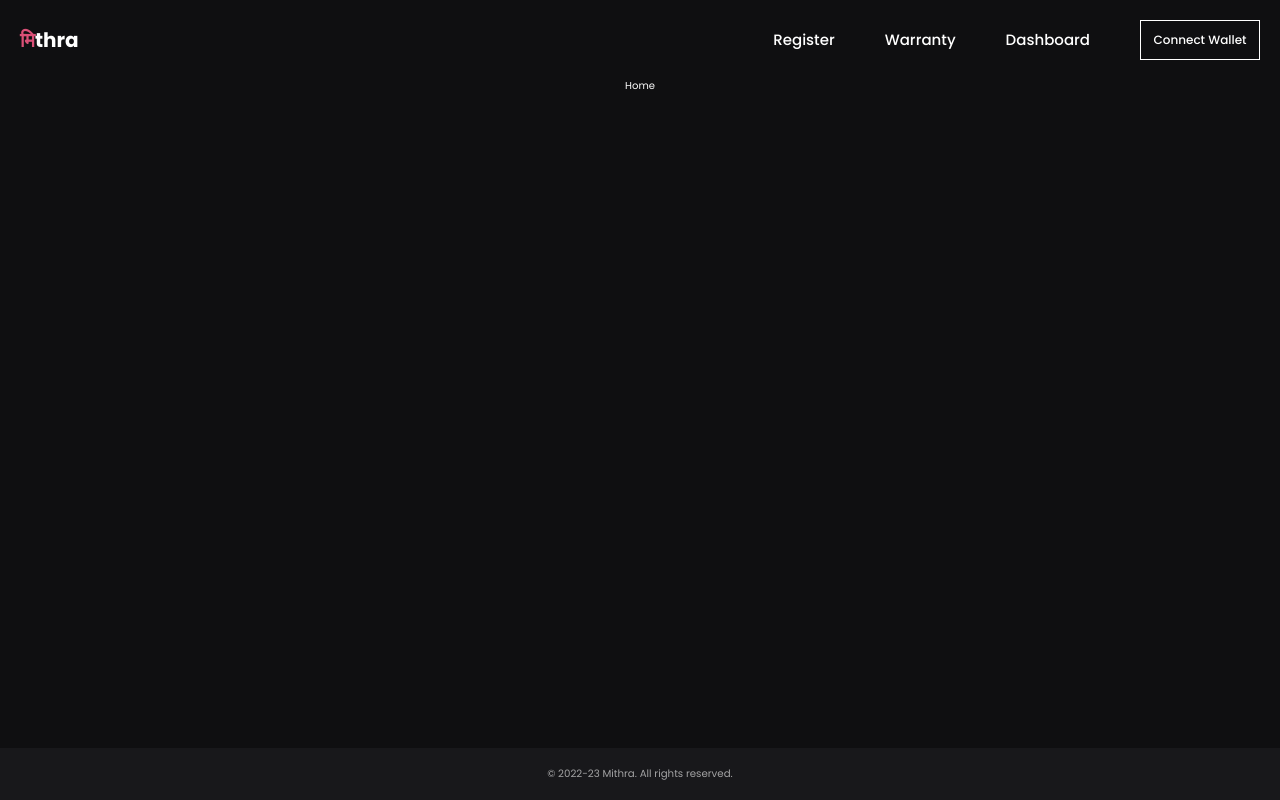
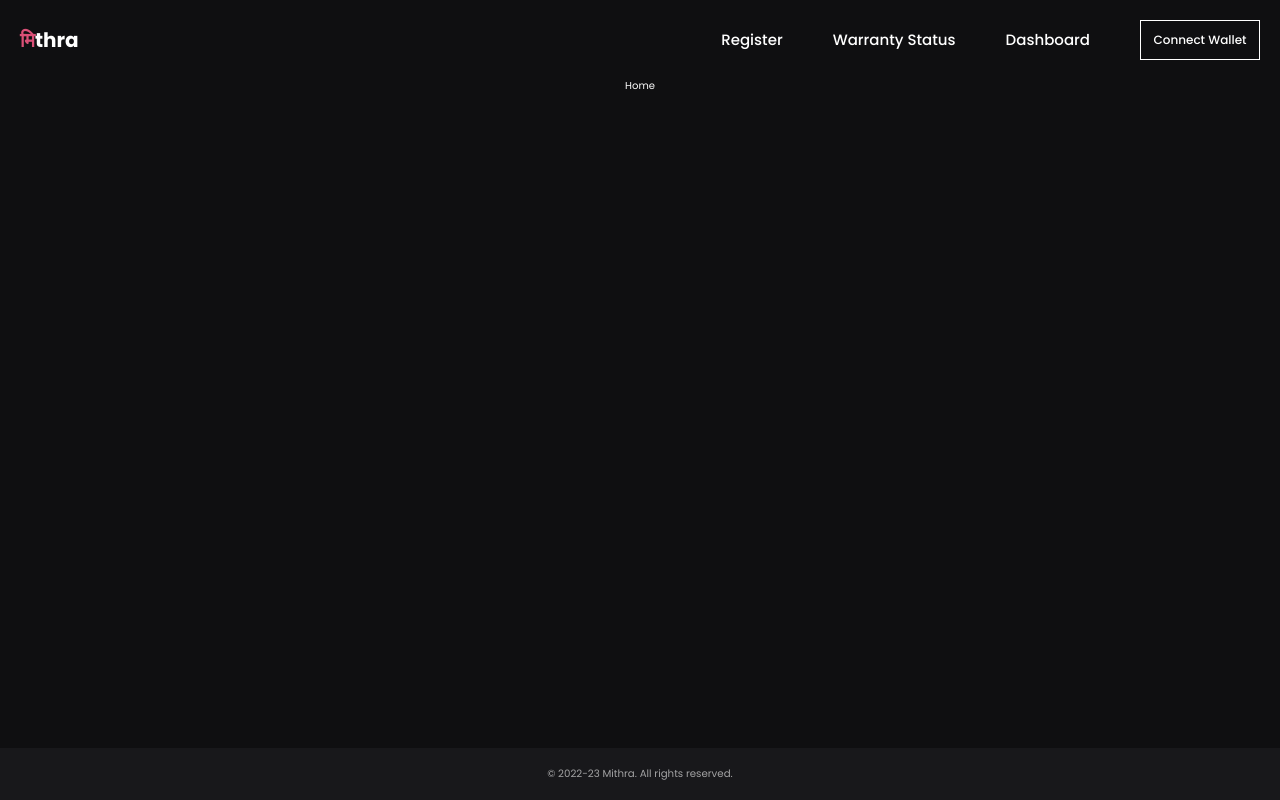
Before and after one commit to Mithra-Warranty/mithra_client, a Next.js app: page / in a window 1280 px wide. Built offline with nearby package versions, Linux system fonts and the light colour scheme.

Commit message:
rename navbar link

```diff
--- a/components/Navbar.tsx
+++ b/components/Navbar.tsx
@@ -21,7 +21,7 @@ function Navbar() {
           </Link>
           <Link href="/status" passHref>
             <li className={styles.navList__item}>
-              <a>Warranty</a>
+              <a>Warranty Status</a>
             </li>
           </Link>
           <Link href="/dashboard" passHref>
```
